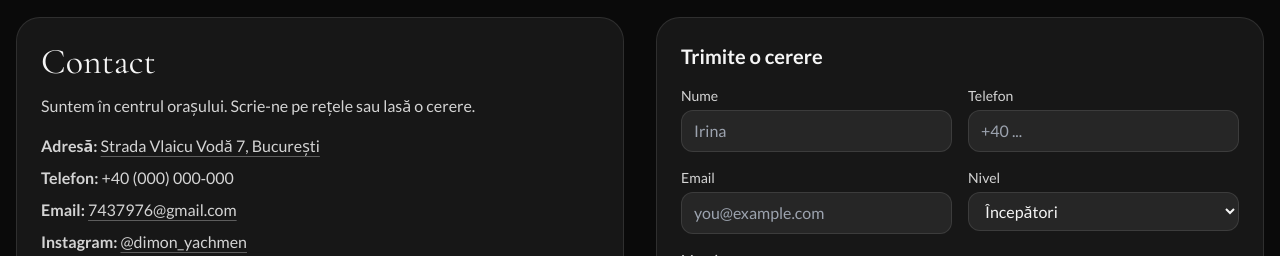
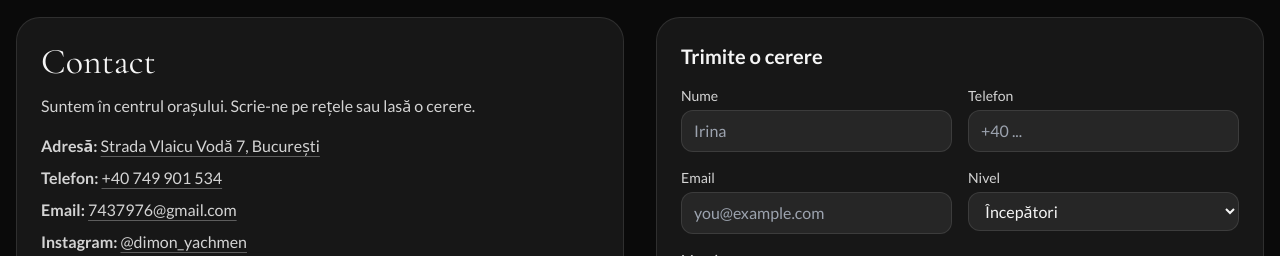
Before and after one commit to dimadiamante/Sue-o-de-Tango, a React (Vite) app: page / in a window 1280 px wide. Shown: the part 2707-2963 px from the top of the page. Built offline with nearby package versions, Linux system fonts and the light colour scheme.

Commit message:
Update SuenoDeTangoLanding.tsx

```diff
--- a/src/SuenoDeTangoLanding.tsx
+++ b/src/SuenoDeTangoLanding.tsx
@@ -139,6 +139,9 @@ const MAPS_URL = 'https://maps.app.goo.gl/Xe1dM73d6raCRfNU7';
 
 // Contact email for form submissions and mailto links
 const CONTACT_EMAIL = '7437976@gmail.com';
+// Contact phone
+const CONTACT_PHONE = '+40 749 901 534';
+const CONTACT_PHONE_TEL = '+40749901534';
 
 // -----------------------------
 // Gallery
@@ -431,7 +434,7 @@ Message: ${obj.message||''}`; const mailto = `mailto:${CONTACT_EMAIL}?subject=${
             <p className="mt-3 text-neutral-300">{t.contact.intro}</p>
             <div className="mt-4 space-y-2 text-neutral-300">
               <p><strong>{t.contact.addressLabel}:</strong> <a className="underline decoration-white/30 underline-offset-4 hover:text-red-400" href={MAPS_URL} target="_blank" rel="noreferrer noopener">{t.contact.address}</a></p>
-              <p><strong>{t.contact.phoneLabel}:</strong> +40 (000) 000‑000</p>
+              <p><strong>{t.contact.phoneLabel}:</strong> <a className="underline decoration-white/30 underline-offset-4 hover:text-red-400" href={'tel:'+CONTACT_PHONE_TEL}>{CONTACT_PHONE}</a></p>
               <p><strong>{t.contact.emailLabel}:</strong> <a className="underline decoration-white/30 underline-offset-4 hover:text-red-400" href={'mailto:'+CONTACT_EMAIL}>{CONTACT_EMAIL}</a></p>
               <p><strong>{t.contact.instagram}:</strong> <a className="underline decoration-white/30 underline-offset-4 hover:text-red-400" href="https://www.instagram.com/dimon_yachmen?igsh=MWxtN2kxcnVsdmI3bg==" target="_blank" rel="noreferrer noopener">@dimon_yachmen</a></p>
             </div>
```
